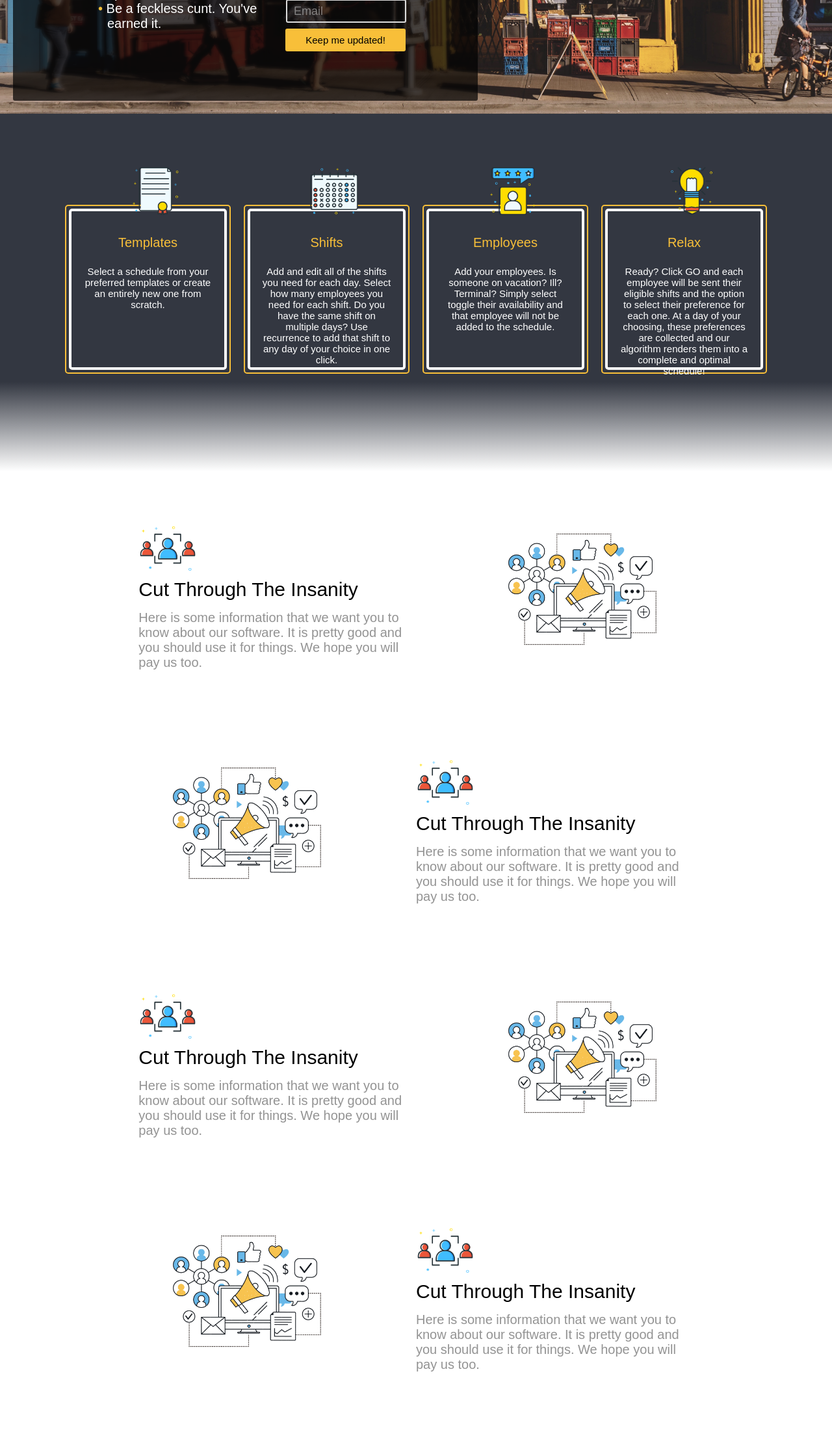
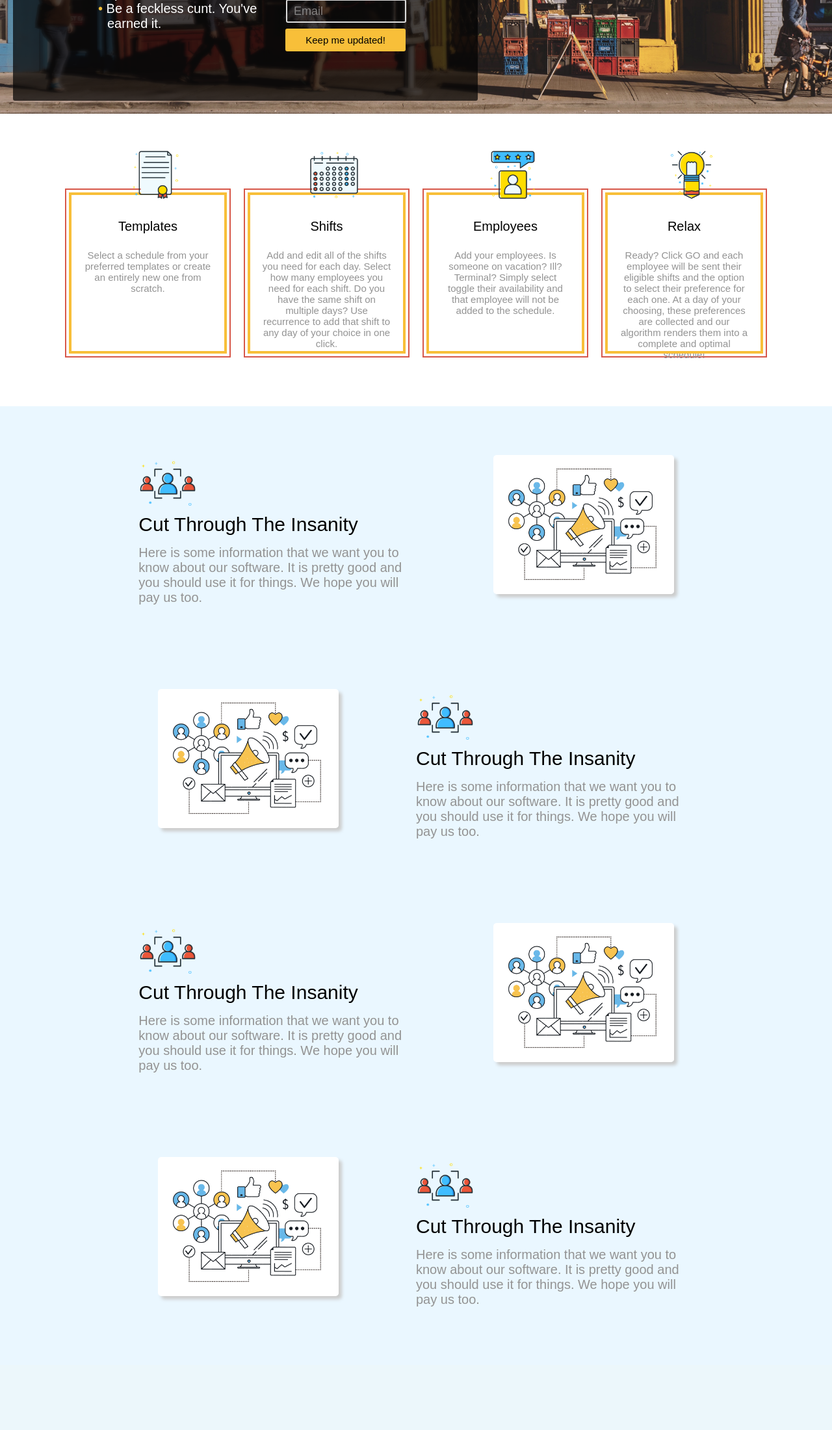
Before and after one commit to AndrewRL/landing_page, a Flask app: page / in a window 1280 px wide. Shown: the part 305-2505 px from the top of the page at 65% size. After the commit the page ends 2315 px from the top, so only its background shows below. Run offline with Flask 2, Linux system fonts and the light colour scheme; some libraries are stand-ins or nearby versions.

Commit message:
Changes to background and added star.

```diff
--- a/static/landing_page.css
+++ b/static/landing_page.css
@@ -95,7 +95,7 @@ body, html {
 }
 
 .bg-color {
-    background: linear-gradient(to bottom, #333741 75%, rgba(255,0,0,0));
+    background: #fff;
 }
 
 .bg-color-two {
@@ -117,7 +117,8 @@ body, html {
 .secondary-structure {
     padding-left: 100px;
     padding-right: 100px;
-    padding-bottom: 150px;
+    padding-bottom: 75px;
+    padding-top: 45px;
     display: grid;
     grid-template-columns: repeat(12, 1fr);
     grid-auto-rows: 50px;
@@ -433,14 +434,13 @@ body, html {
 
 .med-info{
     position: relative;
-    border: 2px solid #f8bf39;
-    border-radius: 5px;
+    border: 2px solid #d75749;
     grid-column: span 3;
     grid-row: span 4;
     font-size: 15px;
     font-weight: 450;
     font-family: "Arial", sans-serif;
-    color: #fff;
+    color: #939393;
     padding: 20px;
     align-self: top;
     justify-self: center;
@@ -451,8 +451,7 @@ body, html {
 
 .med-info:before {
     background: none;
-    border: 4px solid #fff;
-    border-radius: 5px;
+    border: 4px solid #f8bf39;
     content: "";
     position: absolute;
     top: 4px;
@@ -464,7 +463,7 @@ body, html {
 .icon {
     z-index: 10;
     grid-column: span 3;
-    grid-row: 2 / 3;
+    grid-row: 1 / 2;
     padding-left: 100px;
     padding-top: 10px;
 }
@@ -500,7 +499,7 @@ body, html {
     font-size: 20px;
     align-self: center;
     justify-self: center;
-    color: #f8bf39;
+    color: #000;
 }
 
 .contact-modal-options {
@@ -573,15 +572,21 @@ body, html {
 }
 
 .cascade-big-img-right {
+    box-shadow: 5px 5px 5px 0px #ccc;
+    border-radius: 5px;
     max-width: 65%;
-    border-radius: 30px;
     justify-self: flex-end;
-    padding-right: 30px;
+    margin-right: 30px;
 }
 
 .cascade-big-img-left {
+    box-shadow: 5px 5px 5px 0px #ccc;
+    border-radius: 5px;
     max-width: 65%;
-    border-radius: 30px;
     justify-self: flex-start;
-    padding-left: 30px;
+    margin-left: 30px;
 }
+
+.bg-cascade {
+    background: #eaf7ff;
+}
--- a/templates/landing_page.html
+++ b/templates/landing_page.html
@@ -169,7 +169,7 @@
     </div>
     -->
 </div>
-<div class="cascade">
+<div class="cascade bg-cascade">
     <div class="cascade-row">
         <div class="cascade-text">
             <div class="cascade-text-icon">
```
Also changed, not shown: static/star.png (added).
